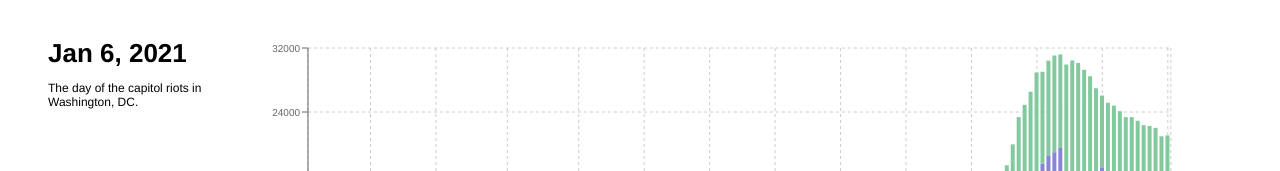
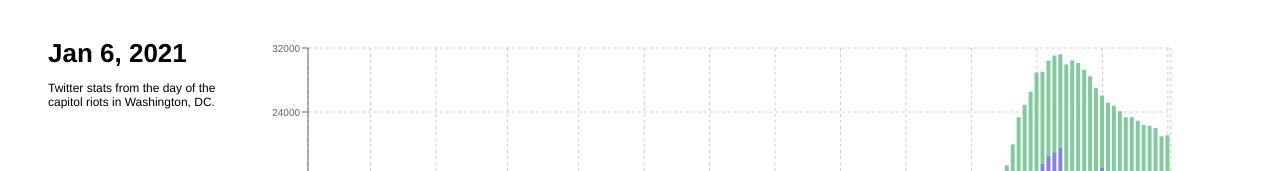
Before and after one commit to tt-mp/capitolriottwitter, a React (Create React App) app: page / in a window 1280 px wide. Shown: the top 171 px of the page. Built offline with nearby package versions, Linux system fonts and the light colour scheme.

Commit message:
Update description

```diff
--- a/src/App.js
+++ b/src/App.js
@@ -19,8 +19,9 @@ function App() {
     <div className="app">
       <div className="about">
         <span className='title'>Jan 6, 2021</span>
-        <p>The day of the capitol riots in Washington, DC.</p>
+        <p>Twitter stats from the day of the capitol riots in Washington, DC.</p>
       </div>
+
       <TimeBarChart chartData={VerbByTime} />
       <HashTagPieChart chartData={Hashtags} />
       <ViralTweetChart chartData={ViralTweets} />
```
